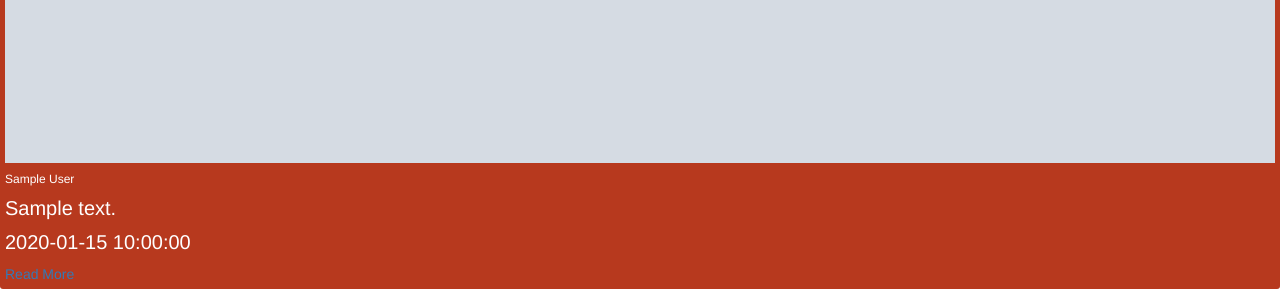
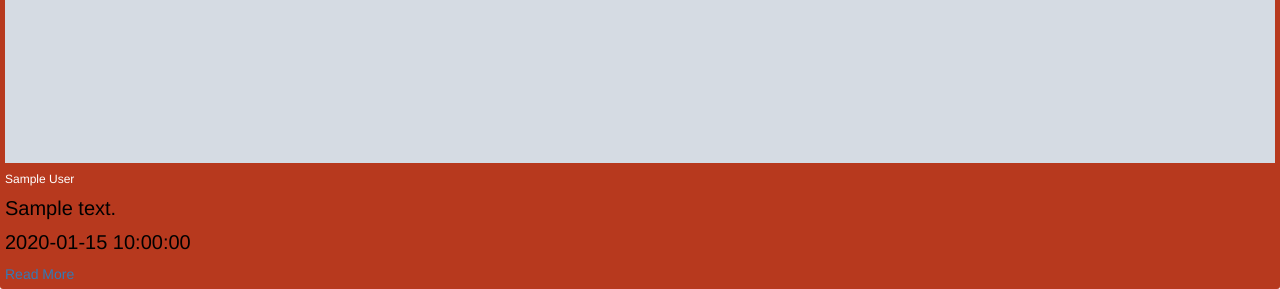
Before and after one commit to Flora-Chepchirchir8/News-API, a Flask app: template app/templates/sports.html in a window 1280 px wide. Shown: the part 1009-1298 px from the top of the page. Run offline with Flask 2, Linux system fonts and the light colour scheme; the template is opened without the code that fills it: most values are stand-ins (such as "Sample title", 1, 10 or a date in 2020); grey boxes marked "Sample" are stand-in pictures; some libraries are stand-ins or nearby versions; some web fonts are replaced.

```diff
--- a/app/static/style.css
+++ b/app/static/style.css
@@ -161,5 +161,5 @@ h4 {
 }
 
 .desc p {
-    color: #fff;
+    colo: #fff;
 }
```
